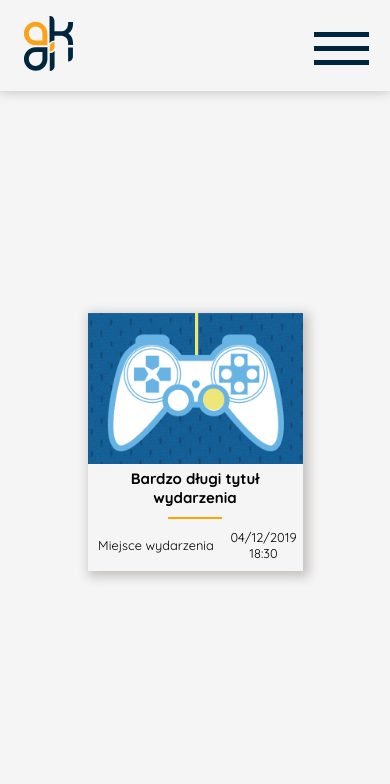
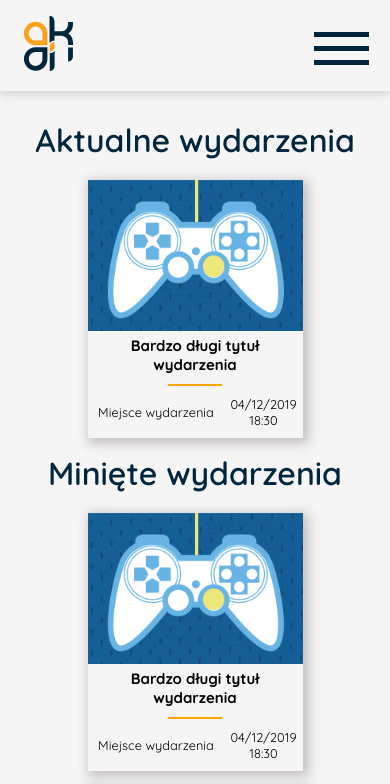
Before and after one commit to akai-org/akai-page, a Next.js app: page /wydarzenia in a window 390 px wide. Shown: the top 784 px of the page. Built offline with nearby package versions, Linux system fonts and the light colour scheme.

Commit message:
Finish mobile version

```diff
--- a/components/Events/eventStyle.scss
+++ b/components/Events/eventStyle.scss
@@ -11,7 +11,7 @@ div.event-container{
     box-shadow: 3px 3px 10px 3px #c7c2c2;
     width: $cont-width;
     height: $cont-height;
-
+    margin-bottom: 15px;
 
     div.event-picture{
         width: 100%;
@@ -51,10 +51,6 @@ div.event-container{
                 width: $cont-width * .8;
 
             }
-
-            p.event-date{
-                //
-            }
         }
 
 
--- a/components/Events/index.js
+++ b/components/Events/index.js
@@ -1,2 +1,21 @@
 import React from 'react'
-import Event from 'events'
+import Event from './event'
+import './pageStyle.scss'
+
+const EventPage = () => {
+    return(
+        <div className="page-container">
+            <h1 className="page-event-section-header">Aktualne wydarzenia</h1>
+                <div className="page-event-container">
+                    <Event/>
+                </div>
+            <h1 className="page-event-section-header">Minięte wydarzenia</h1>
+                <div className="page-event-container">
+                    <Event/>
+                    <Event/>
+                </div>
+        </div>
+    )
+}
+
+export default EventPage
--- /dev/null
+++ b/components/Events/pageStyle.scss
@@ -0,0 +1,19 @@
+@import '../../styles/_colors.scss';
+
+div.page-container{
+    margin-top: 100px;
+    text-align: center;
+
+    h1.page-event-section-header{
+        color: $secondary;
+        font-weight: 600;
+    }
+
+    div.page-event-container{
+        margin-top: 20px;
+        display: flex;
+        flex-direction: column;
+        align-items: center;
+        justify-content: center;
+    }
+}
--- a/pages/wydarzenia/index.js
+++ b/pages/wydarzenia/index.js
@@ -1,21 +1,14 @@
 import React from 'react';
 import MainLayout from '../../components/Layouts/MainLayout';
-import Event from '../../components/Events/event'
+import EventPage from '../../components/Events/index'
 
-const contStyle = {
-  display: "flex",
-  alignItems: "center",
-  justifyContent: "center",
-  height: "100vh"
-}
+
 
 const EventsHome = () => {
   return(
 
       <MainLayout>AKAI EVENTS INDEX PAGE
-        <div className="cont" style={contStyle}>
-          <Event/>
-        </div>
+        <EventPage/>
       </MainLayout>
   );
 };
```
